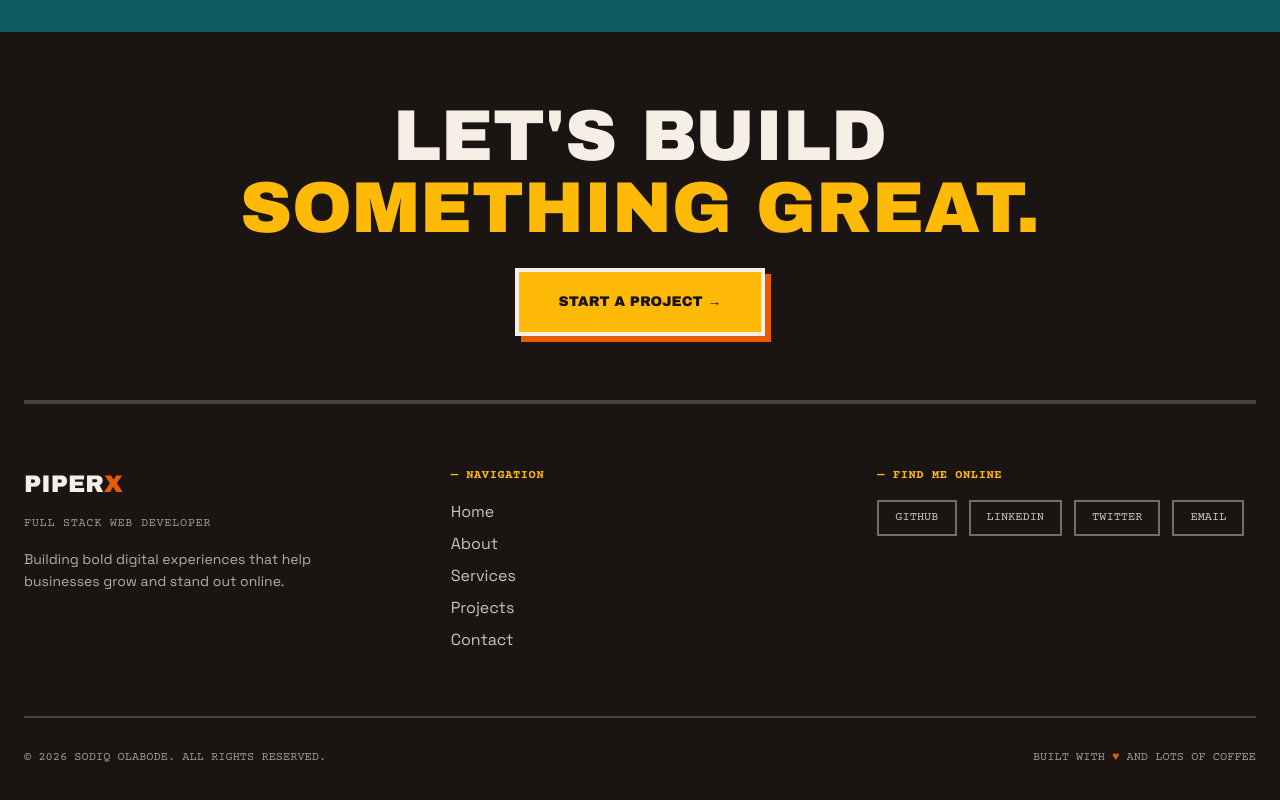
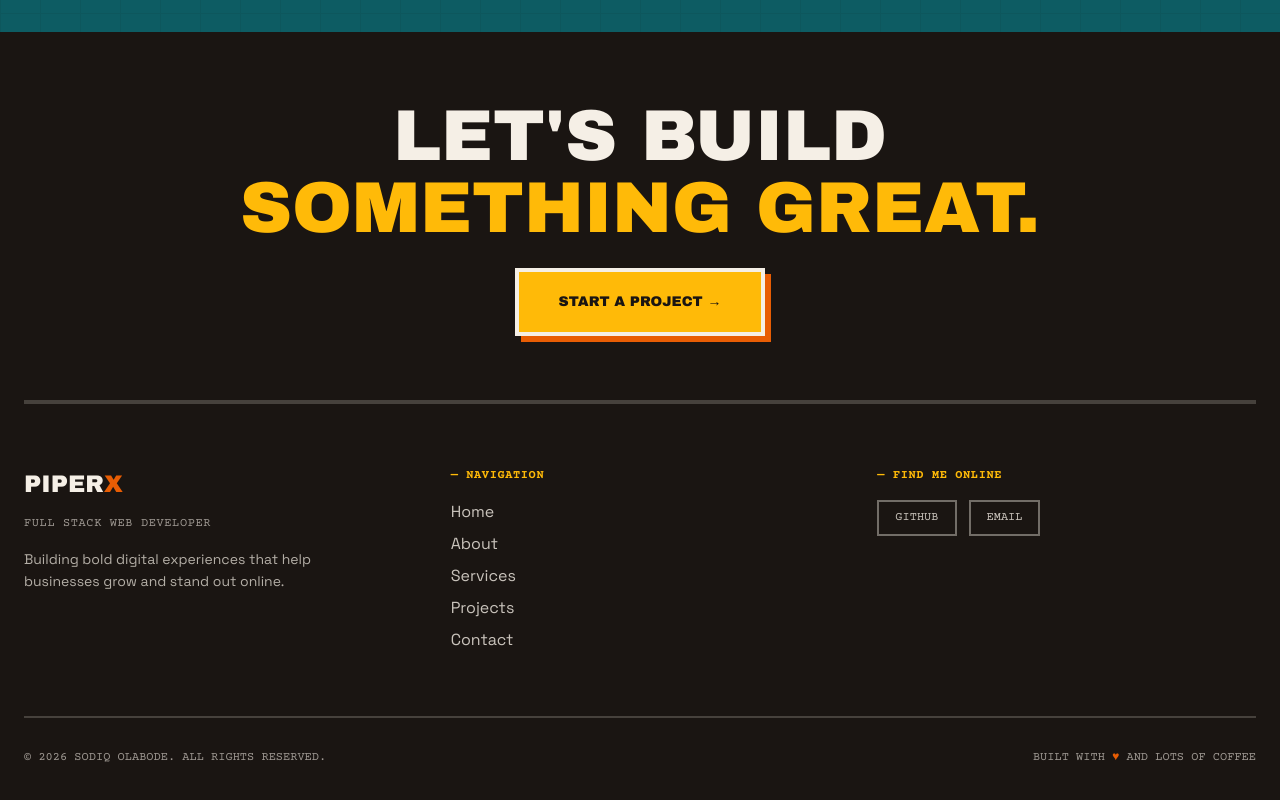
Before and after one commit to opiper21/portfolio, a React (Vite) app: page / in a window 1280 px wide. Shown: the part 4652-5452 px from the top of the page. Built offline with nearby package versions, Linux system fonts and the light colour scheme.

Commit message:
Fix footer social and navigation links

```diff
--- a/src/components/Footer.tsx
+++ b/src/components/Footer.tsx
@@ -1,15 +1,15 @@
 function Footer() {
   const currentYear = new Date().getFullYear();
 
+  // 🌐 External links (social profiles)
   const socials = [
-    { name: "GitHub", url: "#" },
-    { name: "LinkedIn", url: "#" },
-    { name: "Twitter", url: "#" },
-    { name: "Email", url: "#" },
+    { name: "GitHub", url: "https://github.com/opiper21" },
+    { name: "Email", url: "mailto:sodiqolabode@gmail.com" },
   ];
 
+  // 🏠 In-page navigation (jumps to sections)
   const links = [
-    { name: "Home", href: "#" },
+    { name: "Home", href: "#home" },
     { name: "About", href: "#about" },
     { name: "Services", href: "#services" },
     { name: "Projects", href: "#projects" },
@@ -41,7 +41,7 @@ function Footer() {
           {/* Column 1: Brand */}
           <div>
             <h3 className="font-display text-2xl uppercase mb-4">
-              PIPER<span className="text-burnt">X</span>
+              Piper<span className="text-burnt">X</span>
             </h3>
             <p className="font-mono text-xs uppercase tracking-wider text-cream/60 mb-4">
               Full Stack Web Developer
@@ -81,6 +81,10 @@ function Footer() {
                 <a
                   key={social.name}
                   href={social.url}
+                  target={
+                    social.url.startsWith("mailto:") ? undefined : "_blank"
+                  }
+                  rel="noopener noreferrer"
                   className="font-mono text-xs uppercase px-4 py-2 border-2 border-cream/40 text-cream/80 hover:bg-mustard hover:text-brown hover:border-mustard transition-all duration-200"
                 >
                   {social.name}
@@ -93,7 +97,7 @@ function Footer() {
         {/* Bottom: Copyright */}
         <div className="flex flex-col md:flex-row justify-between items-center gap-4 pt-8 border-t-2 border-cream/20">
           <p className="font-mono text-xs uppercase text-cream/60">
-            © {currentYear} SODIQ OLABODE. All rights reserved.
+            © {currentYear} Sodiq Olabode. All rights reserved.
           </p>
           <p className="font-mono text-xs uppercase text-cream/60">
             Built with <span className="text-burnt">♥</span> and lots of coffee
```
